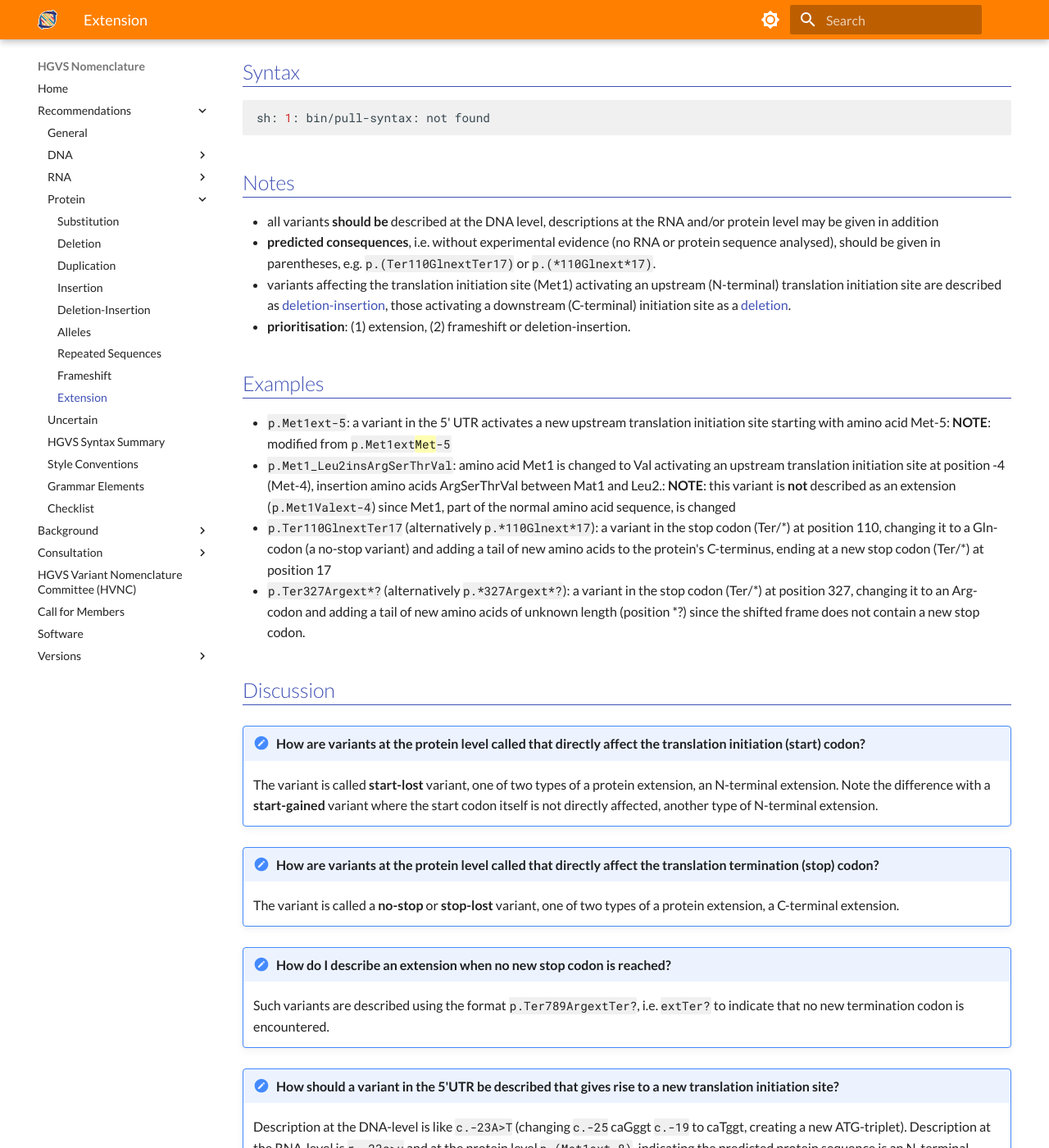
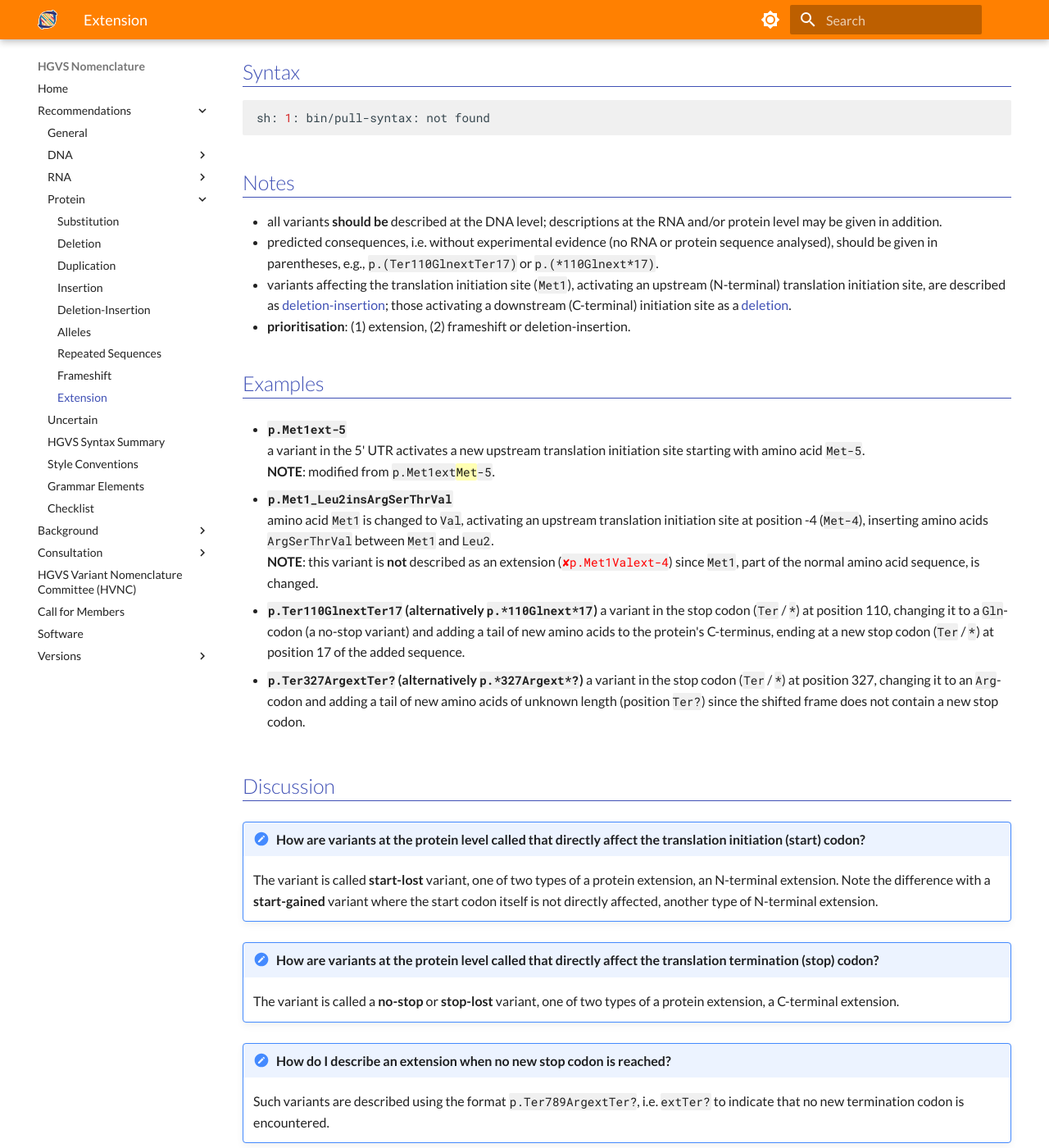
Before and after one commit to HGVSnomenclature/hgvs-nomenclature, an MkDocs documentation site: the page built from docs/recommendations/protein/extension.md, in a window 1280 px wide and 1400 px high, scrolled down 248 px. Shown: the whole window at 82% size. Built offline with MkDocs 1.6.1 and Material for MkDocs 9.7.7, drawn with Linux system fonts in a browser that asks for light colours; some of the changed text lies outside the part shown.

Commit message:
Styled and fixed the protein/extension page.
Standardized the notes a bit, fixed lots of typos.

```diff
--- a/docs/recommendations/protein/extension.md
+++ b/docs/recommendations/protein/extension.md
@@ -12,36 +12,48 @@ bin/pull-syntax -c -f docs/syntax.yaml aa.ext
 
 ## Notes
 
-- all variants **should be** described at the DNA level, descriptions at the RNA and/or protein level may be given in addition
-- **predicted consequences**, i.e. without experimental evidence (no RNA or protein sequence analysed), should be given in parentheses, e.g. `p.(Ter110GlnextTer17)` or `p.(*110Glnext*17)`.
-- variants affecting the translation initiation site (Met1) activating an upstream (N-terminal) translation initiation site are described as [deletion-insertion](delins.md), those activating a downstream (C-terminal) initiation site as a [deletion](deletion.md).
+- all variants **should be** described at the DNA level; descriptions at the RNA and/or protein level may be given in addition.
+- predicted consequences, i.e. without experimental evidence (no RNA or protein sequence analysed), should be given in parentheses, e.g., `p.(Ter110GlnextTer17)` or `p.(*110Glnext*17)`.
+- variants affecting the translation initiation site (`Met1`), activating an upstream (N-terminal) translation initiation site, are described as [deletion-insertion](delins.md); those activating a downstream (C-terminal) initiation site as a [deletion](deletion.md).
 - **prioritisation**: (1) extension, (2) frameshift or deletion-insertion.
 
 ## Examples
 
-- `p.Met1ext-5`: a variant in the 5' UTR activates a new upstream translation initiation site starting with amino acid Met-5: **NOTE**: modified from `p.Met1ext`<code class="spot1">Met</code>`-5`
-- `p.Met1_Leu2insArgSerThrVal`: amino acid Met1 is changed to Val activating an upstream translation initiation site at position -4 (Met-4), insertion amino acids ArgSerThrVal between Mat1 and Leu2.: **NOTE**: this variant is **not** described as an extension (`p.Met1Valext-4`) since Met1, part of the normal amino acid sequence, is changed
-- `p.Ter110GlnextTer17` (alternatively `p.*110Glnext*17`): a variant in the stop codon (Ter/\*) at position 110, changing it to a Gln-codon (a no-stop variant) and adding a tail of new amino acids to the protein's C-terminus, ending at a new stop codon (Ter/\*) at position 17
-- `p.Ter327Argext*?` (alternatively `p.*327Argext*?`): a variant in the stop codon (Ter/\*) at position 327, changing it to an Arg-codon and adding a tail of new amino acids of unknown length (position \*?) since the shifted frame does not contain a new stop codon.
+- **`p.Met1ext-5`**<br>
+  a variant in the 5' UTR activates a new upstream translation initiation site starting with amino acid `Met-5`.<br>
+  **NOTE**: modified from `p.Met1ext`<code class="spot1">Met</code>`-5`.
+
+- **`p.Met1_Leu2insArgSerThrVal`**<br>
+  amino acid `Met1` is changed to `Val`, activating an upstream translation initiation site at position -4 (`Met-4`), inserting amino acids `ArgSerThrVal` between `Met1` and `Leu2`.<br>
+  **NOTE**: this variant is **not** described as an extension (<code class="invalid">p.Met1Valext-4</code>) since `Met1`, part of the normal amino acid sequence, is changed.
+
+- **`p.Ter110GlnextTer17` (alternatively `p.*110Glnext*17`)**
+  a variant in the stop codon (`Ter` / `*`) at position 110, changing it to a `Gln`-codon (a no-stop variant) and adding a tail of new amino acids to the protein's C-terminus, ending at a new stop codon (`Ter` / `*`) at position 17 of the added sequence.
+
+- **`p.Ter327ArgextTer?` (alternatively `p.*327Argext*?`)**
+  a variant in the stop codon (`Ter` / `*`) at position 327, changing it to an `Arg`-codon and adding a tail of new amino acids of unknown length (position `Ter?`) since the shifted frame does not contain a new stop codon.
 
 ## Discussion
 
 !!! note "How are variants at the protein level called that directly affect the translation initiation (start) codon?"
 
-    The variant is called **start-lost** variant, one of two types of a protein extension, an N-terminal extension. Note the difference with a **start-gained** variant where the start codon itself is not directly affected, another type of N-terminal extension.
+    The variant is called **start-lost** variant, one of two types of a protein extension, an N-terminal extension.
+    Note the difference with a **start-gained** variant where the start codon itself is not directly affected, another type of N-terminal extension.
 
 !!! note "How are variants at the protein level called that directly affect the translation termination (stop) codon?"
 
     The variant is called a **no-stop** or **stop-lost** variant, one of two types of a protein extension, a C-terminal extension.
 
-!!! note "<a id='noend'></a>How do I describe an extension when no new stop codon is reached?"
+<a id='noend'></a>
+!!! note "How do I describe an extension when no new stop codon is reached?"
 
     Such variants are described using the format `p.Ter789ArgextTer?`, i.e. `extTer?` to indicate that no new termination codon is encountered.
 
 !!! note "How should a variant in the 5'UTR be described that gives rise to a new translation initiation site?"
 
-    Description at the DNA-level is like `c.-23A>T` (changing `c.-25` caGggt `c.-19` to caTggt, creating a new ATG-triplet). Description at the RNA-level is `r.-23a>u` and at the protein level `p.(Met1ext-8)`, indicating the predicted protein sequence is an N-terminal extension with 8 amino acids.
+    The description at the DNA-level is, e.g., `c.-23A>T` (changing `CA`<code class="sub">G</code>`GGT` to `CA`<code class="sub">T</code>`GGT`, creating a new `ATG`-triplet).
+    The description at the RNA-level is `r.-23a>u`, and at the protein level `p.(Met1ext-8)`, indicating the predicted protein sequence is an N-terminal extension with 8 amino acids.
 
-!!! note "Should I describe a duplication in the translation termination codon (TGA to TGGA) as a frameshift or as an extension?"
+!!! note "Should I describe a duplication in the translation termination codon (`T`<code class="spot1">G</code>`A` to `T`<code class="spot1">G</code><code class="ins">G</code>`A`) as a frameshift or as an extension?"
 
     The variant extends the amino acid sequence at the C-terminal end and is therefore by definition an **extension**.
```
